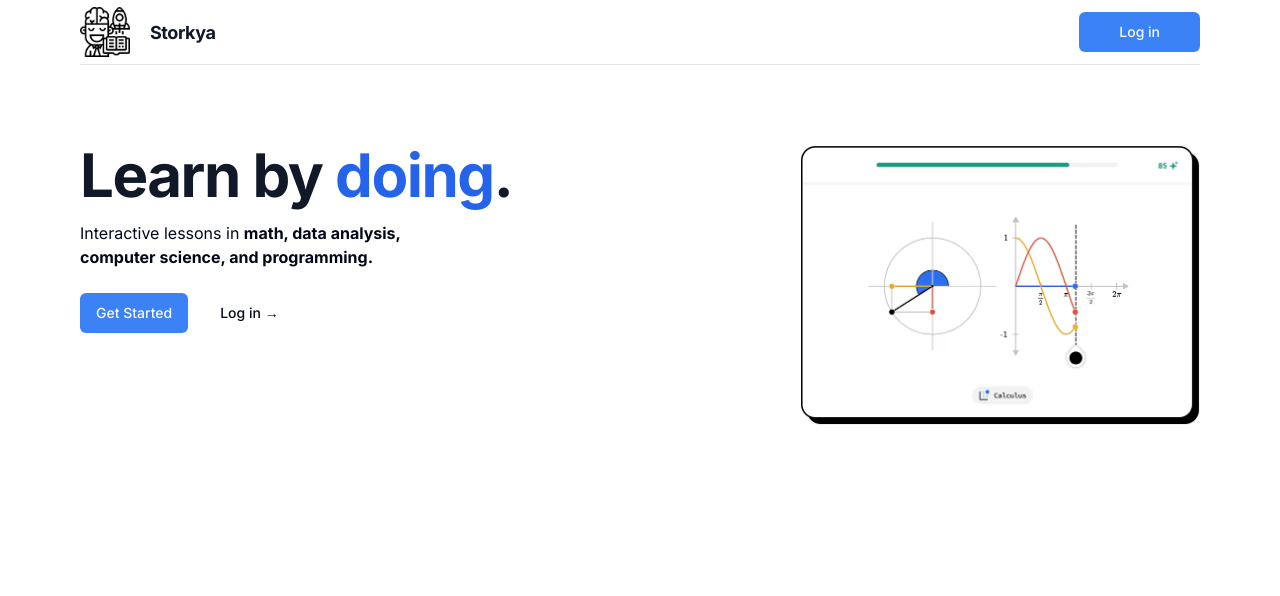
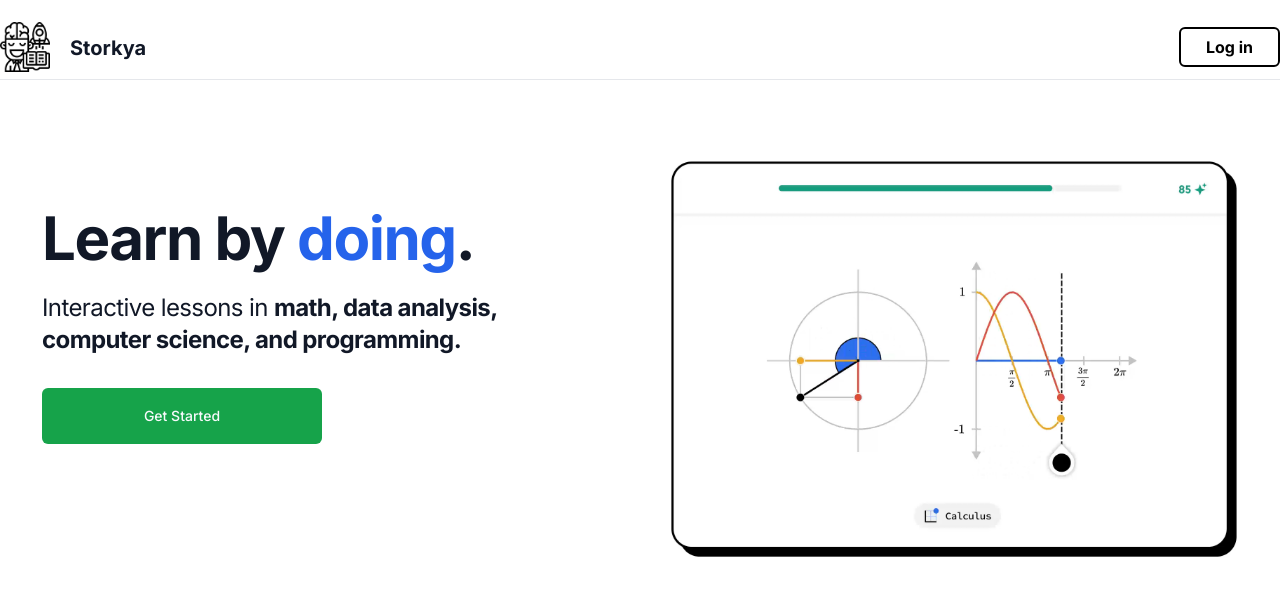
Before and after one commit to elhamidimed/EdStork, a Next.js app: page / in a window 1280 px wide. Shown: the top 596 px of the page. Built offline with nearby package versions, Linux system fonts and the light colour scheme.

Commit message:
modifying the different layouts and buttons

```diff
--- a/src/app/page.tsx
+++ b/src/app/page.tsx
@@ -7,33 +7,33 @@ import myImage from "./First_image.png";
 export default function Home() {
   return (
     <MaxWidthWrapper>
-      <div className="flex justify-between pt-10">
+      <div className="flex justify-between mx-[34px] mb-[48px] px-[8px] py-[25px]">
         <div>
-          <div>
-            <h1 className="text-4xl font-bold tracking-tight text-gray-900 sm:text-6xl mb-4">
-              {" "}
+          <div className="pt-12">
+            <h1 className="font-bold tracking-tight text-gray-900 sm:text-6xl mb-6">
               Learn by <span className="text-blue-600">doing</span>.
             </h1>
-            <p className="text-left box-border">
+            <h2 className="tracking-tight text-gray-900 sm:text-2xl mb-8">
               Interactive lessons in{" "}
-              <span style={{ fontWeight: "bold" }}>
+              <span style={{ fontWeight: 640 }}>
                 math, data analysis,
                 <br />
                 computer science, and programming.
               </span>
-            </p>
+            </h2>
           </div>
           <div className="flex flex-col sm:flex-row gap-4 mt-6">
             <div className="w-200">
               <Link href="products/">
-                <Button className="bg-blue-500 w-50">Get Started</Button>
+                <Button className="w-[280px] h-[56px] bg-green-600">
+                  Get Started
+                </Button>
               </Link>
             </div>
-            <Button variant="ghost">Log in &rarr;</Button>
           </div>
         </div>
         <div>
-          <img src={myImage.src} alt="Image" width={400} height={400} />
+          <img src={myImage.src} alt="Image" width={568} height={397} />
         </div>
       </div>
     </MaxWidthWrapper>
--- a/src/components/MaxWidthWrapper.tsx
+++ b/src/components/MaxWidthWrapper.tsx
@@ -11,7 +11,7 @@ const MaxWidthWrapper = ({
   return (
     <div
       className={cn(
-        "mx-auto w-full max-w-screen-xl px-2.5x md:px-20",
+        "mx-auto w-full max-w-screen-xl px-2.5x md:px-18",
         className
       )}
     >
--- a/src/components/NavBar.tsx
+++ b/src/components/NavBar.tsx
@@ -9,7 +9,7 @@ const NavBar = () => {
   return (
     <div className="bg-white sticky z-50">
       <header className="relative bg-white">
-        <MaxWidthWrapper>
+        <MaxWidthWrapper className="py-[15px]">
           <div className="border-b border-gray-200">
             <div className="flex h-16 items-center justify-between">
               {/* TODO : Mobile Nav */}
@@ -18,12 +18,14 @@ const NavBar = () => {
                   {/*<Icons.logo className="h-10 w-10" />*/}
                   <img src={myImage.src} alt="" width={50} height={50} />
                 </Link>
-                <h1 className="ml-5 pt-3 font-bold tracking-tight text-gray-900 text-lg">
+                <h1 className="ml-5 pt-3 font-bold text-gray-900 text-xl">
                   Storkya
                 </h1>
               </div>
               <div>
-                <Button className="bg-blue-500 py-2 px-10">Log in </Button>
+                <Button className="bg-White-500 text-black font-bold text-base border-2 border-black hover:shadow-md hover:bg-slate-50 py-[2px] px-[25px]">
+                  Log in{" "}
+                </Button>
               </div>
             </div>
           </div>
```
